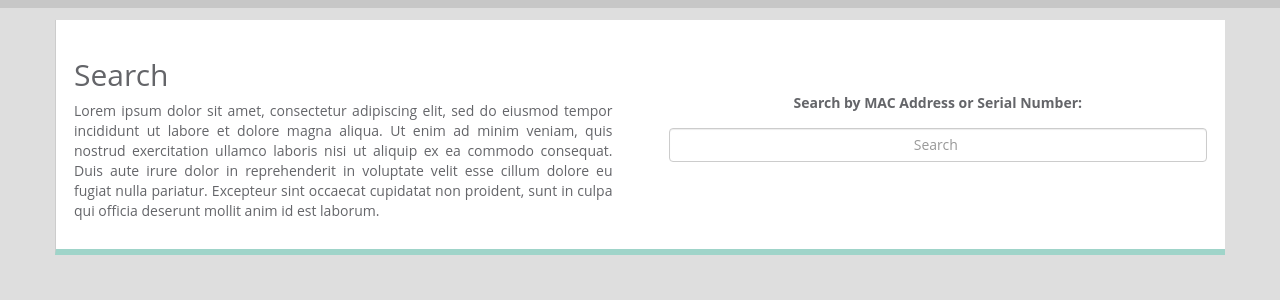
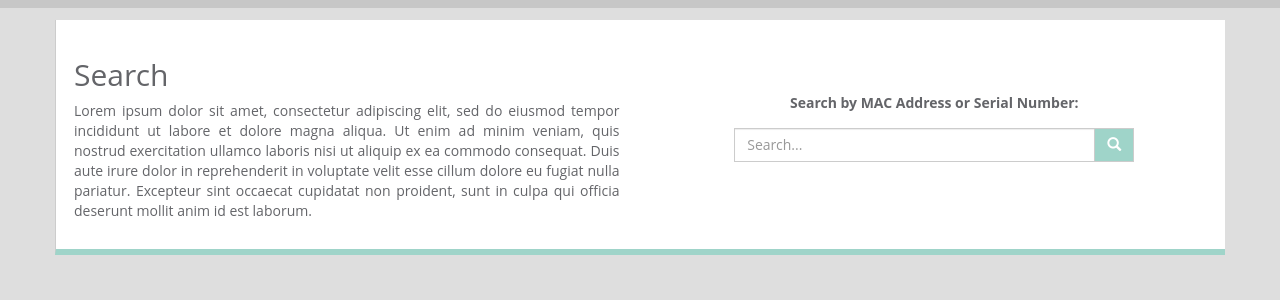
Before and after one commit to bcbrookman/aruba-rap-bulk-provisioner, a Flask app: page / in a window 1280 px wide. Shown: the part 100-400 px from the top of the page. Run offline with Flask 2, Linux system fonts and the light colour scheme; parts of the project's set-up code (start-up, migrations or seed data) failed here and were passed over; some libraries are stand-ins or nearby versions.

Commit message:
Modify search input styles.

```diff
--- a/static/css/style.css
+++ b/static/css/style.css
@@ -105,6 +105,23 @@ h1 {
     text-align: justify;
 }
 
+#search {
+    border-radius: 0px;
+    border: solid 1px #ccc;
+}
+
+#search-form {
+    max-width: 400px;
+    width: 100%;
+}
+
+#search-btn {
+    background-color: #9FD4C9;
+    color: white;
+    border-radius: 0px;
+    border: solid 1px #ccc;
+}
+
 @media (min-width: 768px) {
     #result-img {
         display: block;
@@ -117,20 +134,21 @@ h1 {
     .flex-right {
         flex-grow: 1;
         flex-basis: 0;
-        margin-left: 2em;
+        margin-left: 1.5em;
     }
 
     #search-div {
         display: flex;
         flex-direction: column;
         justify-content: center;
+        align-items: center;
     }
 
 
     .flex-left {
         flex-grow: 1;
         flex-basis: 0;
-        margin-right: 2em;
+        margin-right: 1.5em;
     }
 
     .flex-container {
--- a/templates/search.html
+++ b/templates/search.html
@@ -12,7 +12,12 @@
         <div id="search-div" class="flex-right">
             <form id="search-form" action="" class="form-group" style="text-align:center">
                 <p><label for="search">Search by MAC Address or Serial Number:</label></p>
-                <input id="search" type="search" class="mx-auto d-block form-control text-center" placeholder="Search">
+                <div class="input-group">
+                  <input id="search" type="search" class="form-control" placeholder="Search...">
+                  <span class="input-group-btn">
+                      <button id="search-btn" class="btn btn-default" type="submit"><span class="glyphicon glyphicon-search"></span></button>
+                  </span>
+                </div>
             </form>
         </div>
 	</div>
```
